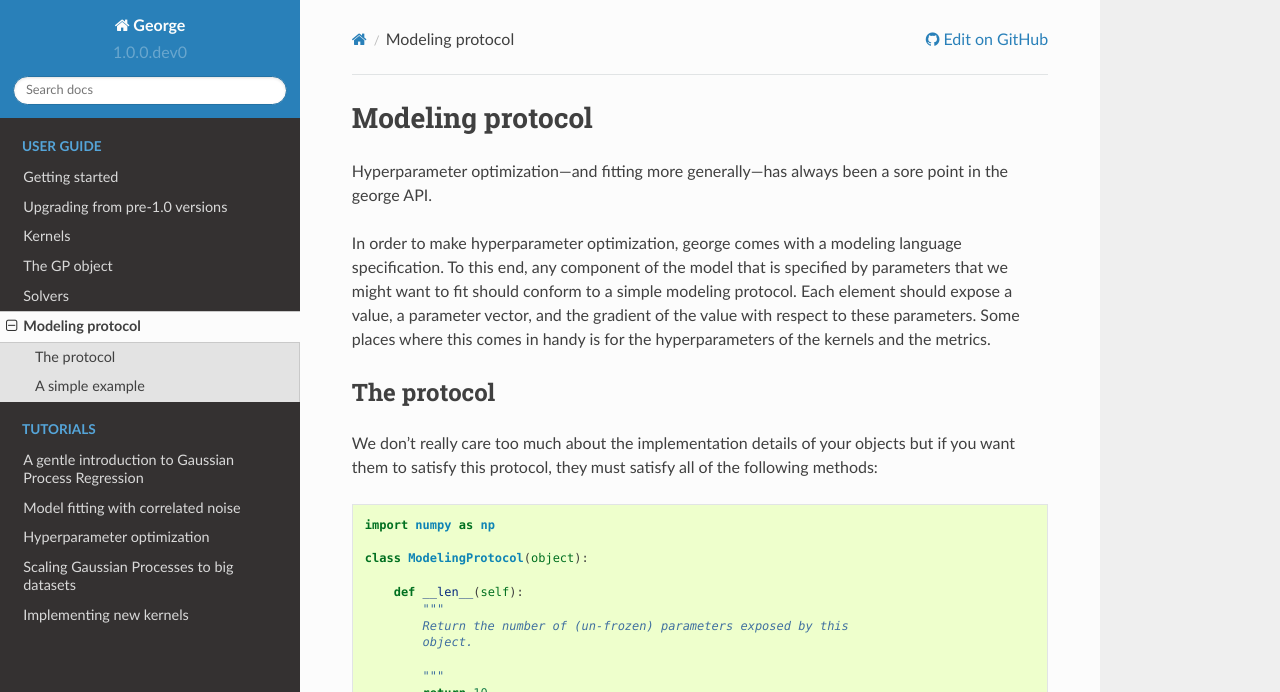
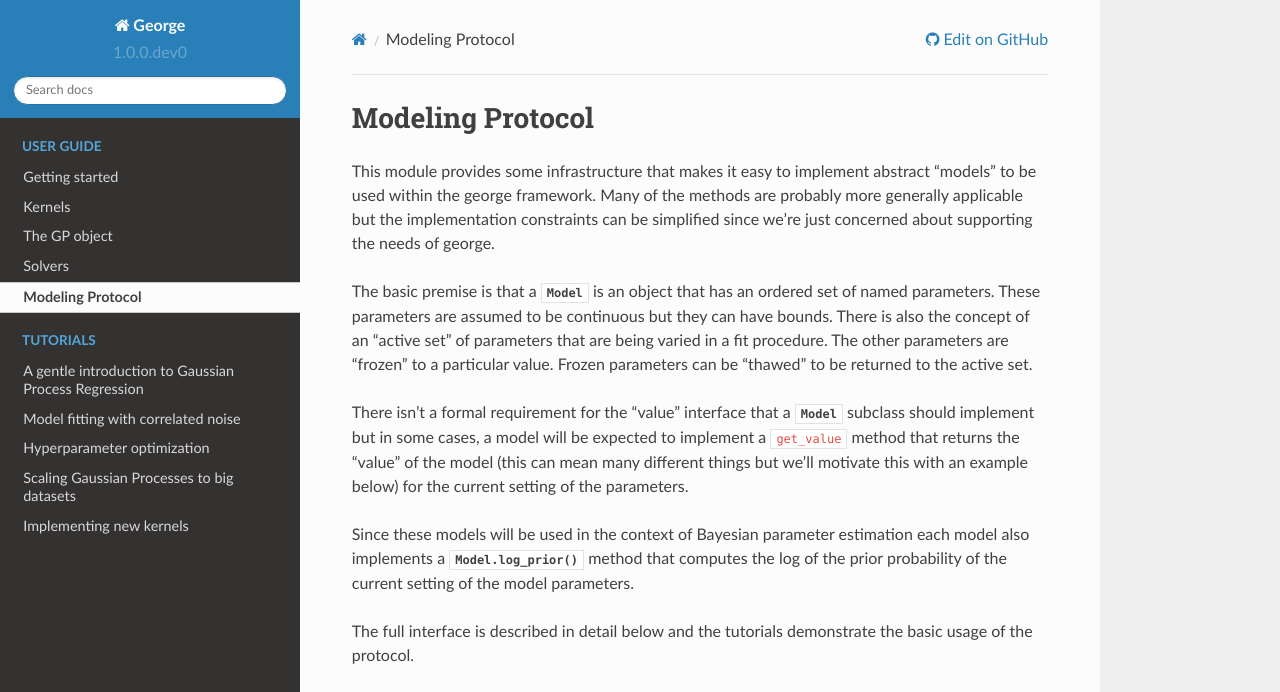
Before and after one commit to dfm/george, a Sphinx documentation site: the page built from docs/user/modeling.rst, in a window 1280 px wide and 1400 px high. Shown: the top 692 px of the window. Built offline with Sphinx 7.4.7 and the Read the Docs theme 2.0.0, drawn with Linux system fonts in a browser that asks for light colours; formulas are drawn with MathJax 3; some of the changed text lies outside the part shown; grey boxes are pictures that could not be loaded.

```diff
--- a/docs/conf.py
+++ b/docs/conf.py
@@ -6,6 +6,7 @@ import george
 extensions = [
     "sphinx.ext.autodoc",
     "sphinx.ext.mathjax",
+    "sphinx.ext.napoleon",
 ]
 templates_path = ["_templates"]
 source_suffix = ".rst"
--- a/docs/user/modeling.rst
+++ b/docs/user/modeling.rst
@@ -1,151 +1,41 @@
+.. module:: george.modeling
+
 .. _modeling:
 
-Modeling protocol
+Modeling Protocol
 =================
 
-Hyperparameter optimization—and fitting more generally—has always been a sore
-point in the george API.
+This module provides some infrastructure that makes it easy to implement
+abstract "models" to be used within the george framework. Many of the
+methods are probably more generally applicable but the implementation
+constraints can be simplified since we're just concerned about supporting the
+needs of george.
 
-In order to make hyperparameter optimization, george comes with a modeling
-language specification. To this end, any component of the model that is
-specified by parameters that we might want to fit should conform to a simple
-modeling protocol. Each element should expose a value, a parameter vector, and
-the gradient of the value with respect to these parameters. Some places where
-this comes in handy is for the hyperparameters of the kernels and the metrics.
+The basic premise is that a :class:`Model` is an object that has an ordered set
+of named parameters. These parameters are assumed to be continuous but they can
+have bounds. There is also the concept of an "active set" of parameters that
+are being varied in a fit procedure. The other parameters are "frozen" to a
+particular value. Frozen parameters can be "thawed" to be returned to the
+active set.
 
-The protocol
-------------
+There isn't a formal requirement for the "value" interface that a
+:class:`Model` subclass should implement but in some cases, a model will be
+expected to implement a ``get_value`` method that returns the "value" of the
+model (this can mean many different things but we'll motivate this with an
+example below) for the current setting of the parameters.
 
-We don't really care too much about the implementation details of your objects
-but if you want them to satisfy this protocol, they must satisfy all of the
-following methods:
+Since these models will be used in the context of Bayesian parameter estimation
+each model also implements a :func:`Model.log_prior` method that computes the
+log of the prior probability of the current setting of the model parameters.
 
-.. code-block:: python
+The full interface is described in detail below and the tutorials demonstrate
+the basic usage of the protocol.
 
-    import numpy as np
+.. autoclass:: george.modeling.Model
+   :inherited-members:
 
-    class ModelingProtocol(object):
+.. autoclass:: george.modeling.ModelSet
+   :members:
 
-        def __len__(self):
-            """
-            Return the number of (un-frozen) parameters exposed by this
-            object.
-
-            """
-            return 10
-
-        def get_parameter_names(self):
-            """
-            Return a list with the names of the parameters.
-
-            """
-            return ["param1", "param2", ...]
-
-        def get_vector(self):
-            """
-            Returns a numpy array with the current settings of all the
-            non-frozen parameters.
-
-            """
-            return np.array([self.par1, self.par2, ...])
-
-        def set_vector(self, vector):
-            """
-            Update the vector with a numpy array of the same shape and order
-            as ``get_vector``.
-
-            """
-            self.par1 = vector[0]
-            self.par2 = vector[1]
-            ...
-
-        def get_value(self, *args):
-            """
-            Get the value of this object at the current setting of the
-            parameters. This method can optionally take arguments. For a
-            kernel, these extra arguments would be the input coordinates.
-
-            """
-            return f(*args)
-
-        def get_gradient(self, *args):
-            """
-            Get the gradient of ``get_value`` with respect to the parameter
-            vector returned by ``get_vector``.
-
-            """
-            return dfdx(*args)
-
-        def freeze_parameter(self, parameter_name):
-            """
-            Fix the value of some parameter by name at its current value. This
-            parameter should no longer be returned by ``get_vector`` or
-            ``get_gradient``.
-
-            """
-            freeze(parameter_name)
-
-        def thaw_parameter(self, parameter_name):
-            """
-            The opposite of ``freeze_parameter``.
-
-            """
-            thaw(parameter_name)
-
-
-A simple example
-----------------
-
-Let's start with a simple example. Let's say that we want to implement a
-one-dimensional exponential-squared kernel
-
-.. math::
-
-    k(x_1, \, x_2) = a\,\exp\left(-\frac{(x_1-x_2)^2}{2\,l}\right)
-
-in pure-Python and fit for the logarithms of the parameters. In that case, the
-implementation would be something like the following:
-
-.. code-block:: python
-
-    import numpy as np
-
-    class MyNewExpSquared(object):
-
-        def __init__(self, a, l):
-            self.parameter_names = ["lna", "lnl"]
-            self.parameters = np.array([a, l])
-            self.unfrozen = np.ones_like(self.parameters, dtype=bool)
-
-        def __len__(self):
-            return np.sum(self.unfrozen)
-
-        def get_parameter_names(self):
-            return [n for i, n in enumerate(self.parameter_names)
-                    if self.unfrozen[i]]
-
-        def get_vector(self):
-            return np.log(self.parameters[self.unfrozen])
-
-        def set_vector(self, vector):
-            self.parameters[self.unfrozen] = np.exp(vector)
-
-        def get_value(self, x1, x2):
-            a, l = self.parameters
-            r2 = (x1 - x2)**2
-            return a * np.exp(-0.5 * r2 / l)
-
-        def get_gradient(self, x1, x2):
-            a, l = self.parameters
-            value = self.get_value(x1, x2)
-            grad = np.array((
-                value,
-                value * (0.5 * (x1 - x2)**2 / l)
-            ))
-            return grad[self.unfrozen]
-
-        def freeze_parameter(self, parameter_name):
-            self.unfrozen[self.parameter_names.index(parameter_name)] = False
-
-        def thaw_parameter(self, parameter_name):
-            self.unfrozen[self.parameter_names.index(parameter_name)] = True
+.. autoclass:: george.modeling.ConstantModel
+   :members:
```
Also changed, not shown: docs/index.rst (+9 -1 lines), docs/user/kernels.rst (+18 -17 lines), docs/user/quickstart.rst (+6 -45 lines), 2 other files.
